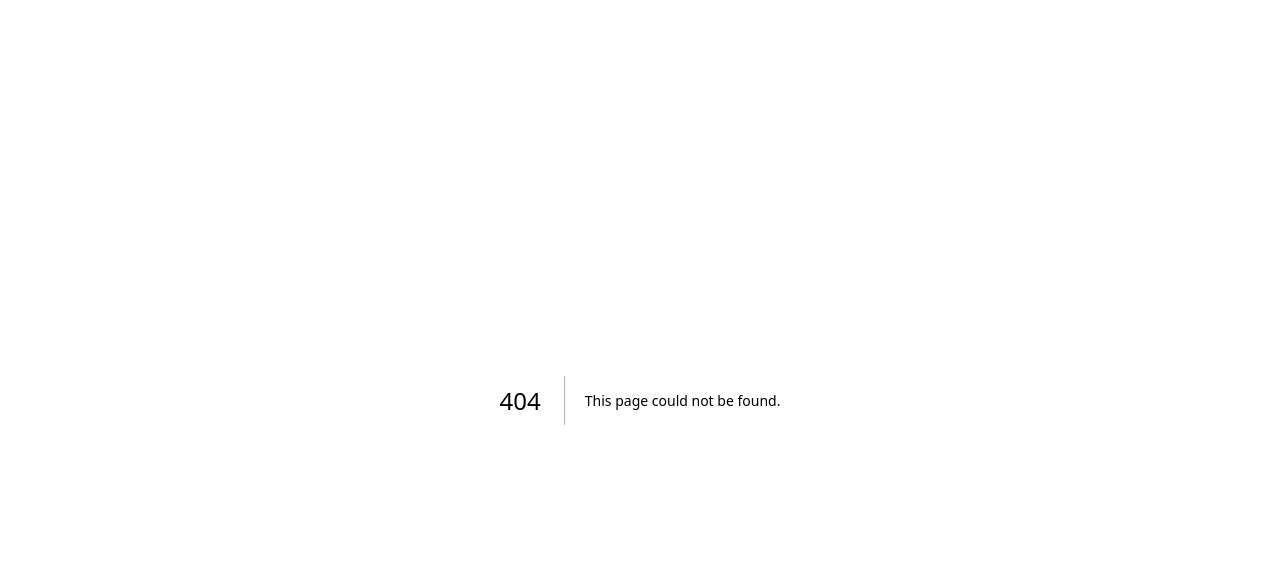
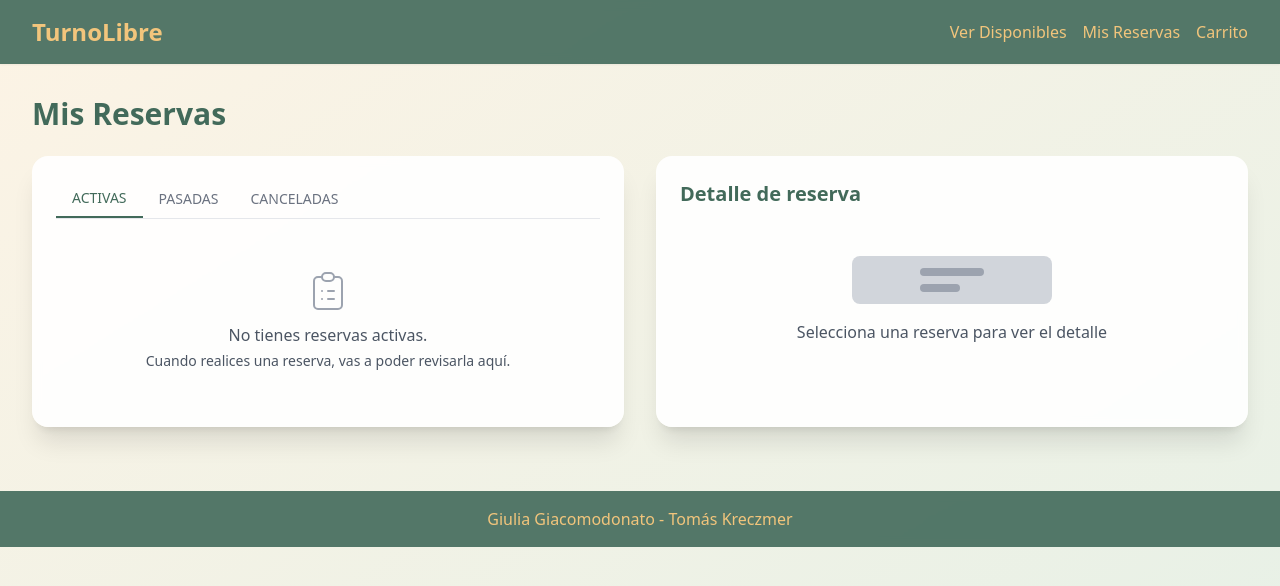
Before and after one commit to giuliagiacomodonato/TurnoLibre, a Next.js app: page /reservas in a window 1280 px wide. Before the commit this address had no page. Shown: the top 586 px of the page. Built offline with nearby package versions, Linux system fonts and the light colour scheme.

Commit message:
pagina de reservas

```diff
--- /dev/null
+++ b/src/app/reservas/page.tsx
@@ -0,0 +1,84 @@
+'use client';
+
+import { useState } from 'react';
+import { Header } from '../ui/Header';
+
+export default function ReservasPage() {
+  const [activeTab, setActiveTab] = useState('activas'); // 'activas', 'pasadas', 'canceladas'
+
+  // TODO: Fetch user reservations based on activeTab
+  const reservations = []; // Placeholder for fetched data
+
+  return (
+    <div className="min-h-screen bg-gradient-to-br from-[#f2c57c]/20 to-[#7fb685]/20">
+      <Header />
+
+      {/* Main Content */}
+      <main className="max-w-7xl mx-auto px-4 sm:px-6 lg:px-8 py-8">
+        <h1 className="text-3xl font-bold text-[#426a5a] mb-6">Mis Reservas</h1>
+
+        <div className="grid grid-cols-1 lg:grid-cols-2 gap-8">
+          {/* Columna Izquierda: Lista de Reservas */}
+          <div className="bg-white/90 backdrop-blur-sm rounded-2xl shadow-xl p-6">
+            <div className="flex border-b border-gray-200 mb-4">
+              <button
+                className={`py-2 px-4 text-sm font-medium ${activeTab === 'activas' ? 'border-b-2 border-[#426a5a] text-[#426a5a]' : 'text-gray-500 hover:text-gray-700'}`}
+                onClick={() => setActiveTab('activas')}
+              >
+                ACTIVAS
+              </button>
+              <button
+                className={`py-2 px-4 text-sm font-medium ${activeTab === 'pasadas' ? 'border-b-2 border-[#426a5a] text-[#426a5a]' : 'text-gray-500 hover:text-gray-700'}`}
+                onClick={() => setActiveTab('pasadas')}
+              >
+                PASADAS
+              </button>
+              <button
+                className={`py-2 px-4 text-sm font-medium ${activeTab === 'canceladas' ? 'border-b-2 border-[#426a5a] text-[#426a5a]' : 'text-gray-500 hover:text-gray-700'}`}
+                onClick={() => setActiveTab('canceladas')}
+              >
+                CANCELADAS
+              </button>
+            </div>
+
+            {/* Content based on activeTab */}
+            {reservations.length === 0 ? (
+              <div className="text-center text-gray-600 py-8">
+                {/* Placeholder from image */}
+                <svg className="mx-auto h-12 w-12 text-gray-400" fill="none" stroke="currentColor" viewBox="0 0 24 24" xmlns="http://www.w3.org/2000/svg"><path strokeLinecap="round" strokeLinejoin="round" strokeWidth={1} d="M9 5H7a2 2 0 00-2 2v12a2 2 0 002 2h10a2 2 0 002-2V7a2 2 0 00-2-2h-2M9 5a2 2 0 002 2h2a2 2 0 002-2M9 5a2 2 0 012-2h2a2 2 0 012 2m-3 7h3m-3 4h3m-6-4h.01M9 16h.01" /></svg>
+                <p className="mt-2">No tienes reservas {activeTab === 'activas' ? 'activas' : activeTab}.</p>
+                <p className="mt-1 text-sm">Cuando realices una reserva, vas a poder revisarla aquí.</p>
+              </div>
+            ) : (
+              // TODO: Map over reservations to display them
+              <div>Lista de reservas...</div>
+            )}
+          </div>
+
+          {/* Columna Derecha: Detalle de Reserva */}
+          <div className="bg-white/90 backdrop-blur-sm rounded-2xl shadow-xl p-6">
+            <h2 className="text-xl font-bold text-[#426a5a] mb-4">Detalle de reserva</h2>
+            <div className="text-center text-gray-600 py-8">
+               {/* Placeholder from image */}
+              <div className="mx-auto mb-4 h-12 w-2/3 max-w-[200px] rounded-lg bg-gray-300 flex items-center justify-center">
+                 <div className="space-y-2">
+                   <div className="h-2 w-16 bg-gray-400 rounded"></div>
+                   <div className="h-2 w-10 bg-gray-400 rounded"></div>
+                 </div>
+              </div>
+              <p>Selecciona una reserva para ver el detalle</p>
+            </div>
+            {/* TODO: Display selected reservation details here */}
+          </div>
+        </div>
+      </main>
+
+      {/* Footer placeholder - You might want to add a real footer component */}
+       <footer className="bg-[#426a5a]/90 backdrop-blur-sm mt-8">
+        <div className="max-w-7xl mx-auto px-4 sm:px-6 lg:px-8 py-4">
+          <p className="text-center text-[#f2c57c]">Giulia Giacomodonato - Tomás Kreczmer</p>
+        </div>
+      </footer>
+    </div>
+  );
+}
--- a/src/app/ui/Header.tsx
+++ b/src/app/ui/Header.tsx
@@ -1,3 +1,5 @@
+'use client';
+
 import Link from 'next/link';
 
 export function Header() {
@@ -10,9 +12,9 @@ export function Header() {
           </Link>
           <nav className="flex space-x-4">
             <Link href="/inicio" className="text-[#f2c57c] hover:text-[#ddae7e] transition-colors">
-              Iniciar Sesión
+              Ver Disponibles
             </Link>
-            <Link href="/inicio" className="text-[#f2c57c] hover:text-[#ddae7e] transition-colors">
+            <Link href="/reservas" className="text-[#f2c57c] hover:text-[#ddae7e] transition-colors">
               Mis Reservas
             </Link>
             <Link href="/inicio" className="text-[#f2c57c] hover:text-[#ddae7e] transition-colors">
```
